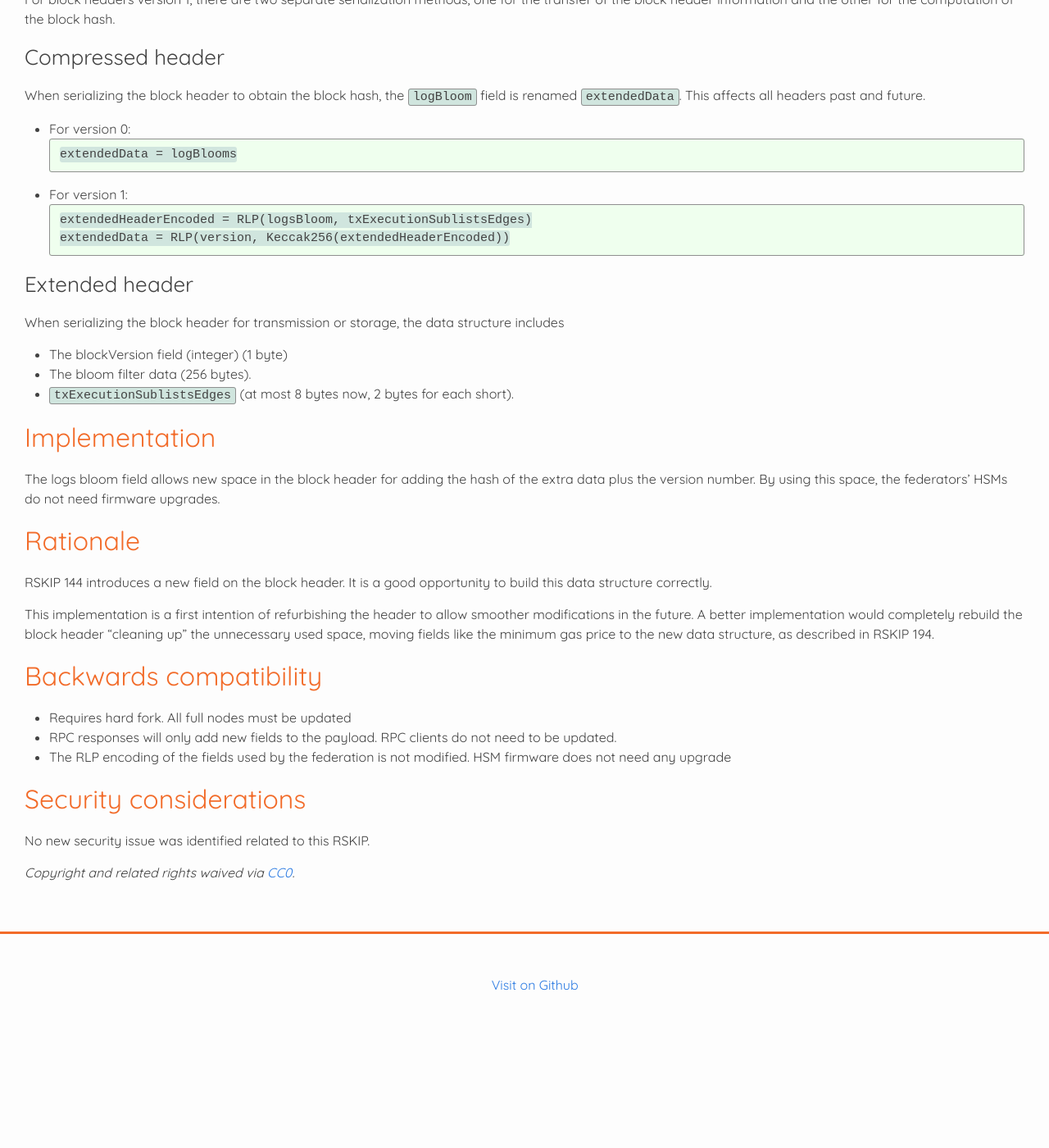
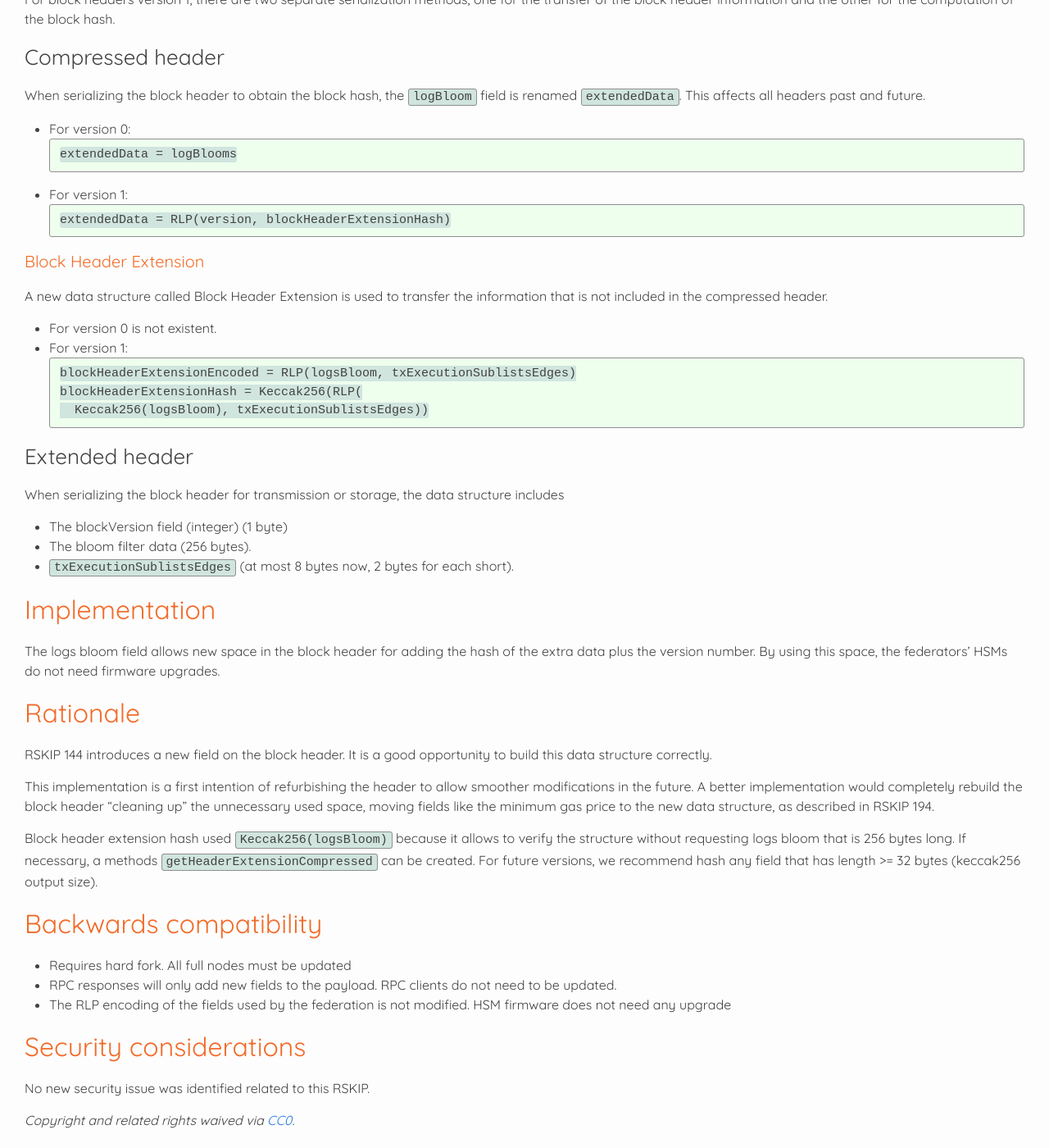
Before and after one commit to rsksmart/RSKIPs, a Jekyll site: the page built from IPs/RSKIP351.md, in a window 1280 px wide and 1400 px high, scrolled down 792 px. Shown: the whole window at 82% size. Built offline with Jekyll 4.4.1, drawn with Linux system fonts in a browser that asks for light colours; our own code applies the rules of GitHub Pages for plain Markdown files; before the commit the page ends 2045 px from its top, so only the background shows below that.

Commit message:
Update RSKIP351.md

````diff
--- a/IPs/RSKIP351.md
+++ b/IPs/RSKIP351.md
@@ -40,8 +40,19 @@ When serializing the block header to obtain the block hash, the `logBloom` field
   ```
 - For version 1:
   ```
-  extendedHeaderEncoded = RLP(logsBloom, txExecutionSublistsEdges)
-  extendedData = RLP(version, Keccak256(extendedHeaderEncoded))
+  extendedData = RLP(version, blockHeaderExtensionHash)
+  ```
+
+#### Block Header Extension
+
+A new data structure called Block Header Extension is used to transfer the information that is not included in the compressed header.
+
+- For version 0 is not existent.
+- For version 1:
+  ```
+  blockHeaderExtensionEncoded = RLP(logsBloom, txExecutionSublistsEdges)
+  blockHeaderExtensionHash = Keccak256(RLP(
+    Keccak256(logsBloom), txExecutionSublistsEdges))
   ```
 
 ### Extended header
@@ -62,6 +73,8 @@ RSKIP 144 introduces a new field on the block header. It is a good opportunity t
 
 This implementation is a first intention of refurbishing the header to allow smoother modifications in the future. A better implementation would completely rebuild the block header "cleaning up" the unnecessary used space, moving fields like the minimum gas price to the new data structure, as described in RSKIP 194.
 
+Block header extension hash used `Keccak256(logsBloom)` because it allows to verify the structure without requesting logs bloom that is 256 bytes long. If necessary, a methods `getHeaderExtensionCompressed` can be created. For future versions, we recommend hash any field that has length >= 32 bytes (keccak256 output size).
+
 ## Backwards compatibility
 
 - Requires hard fork. All full nodes must be updated
````
